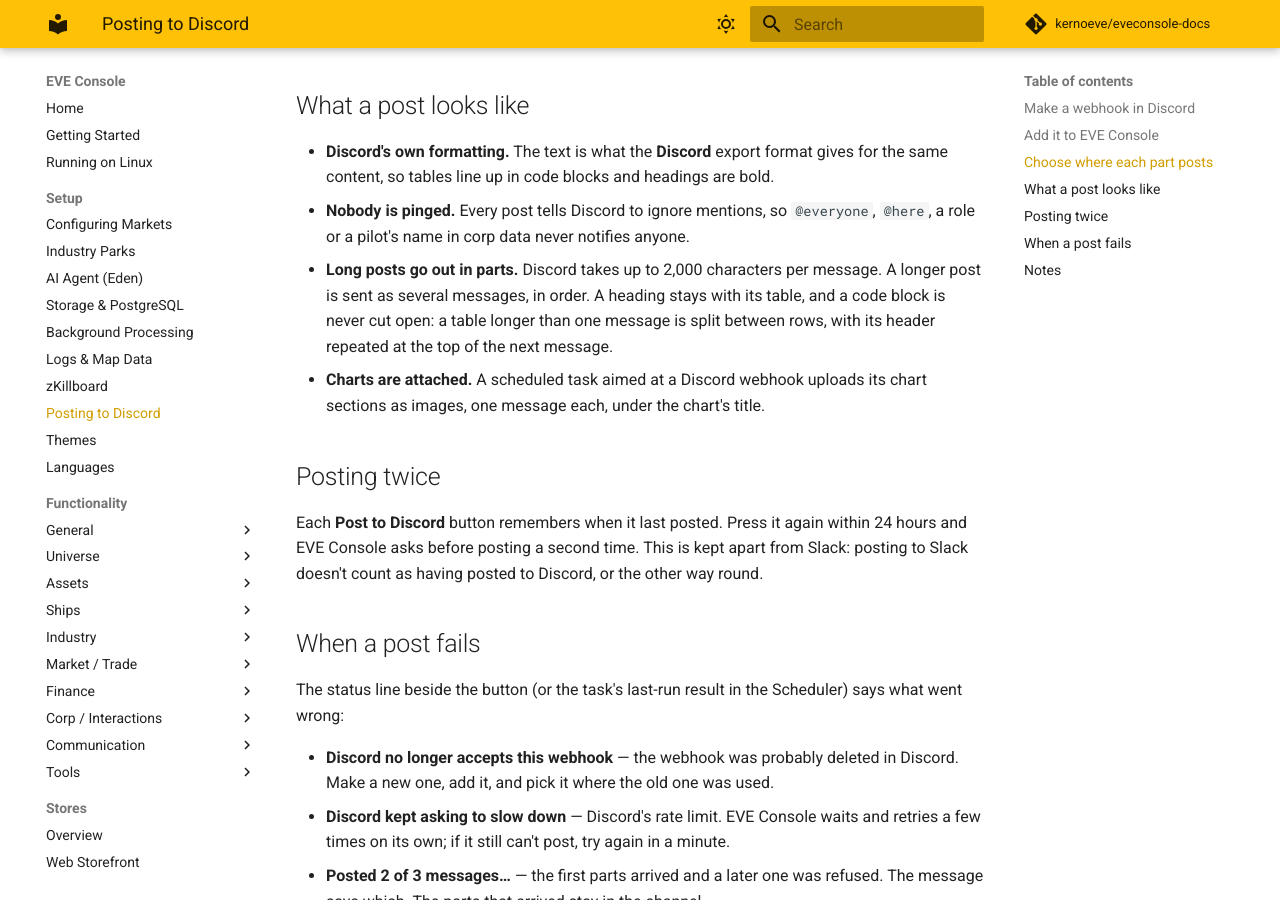
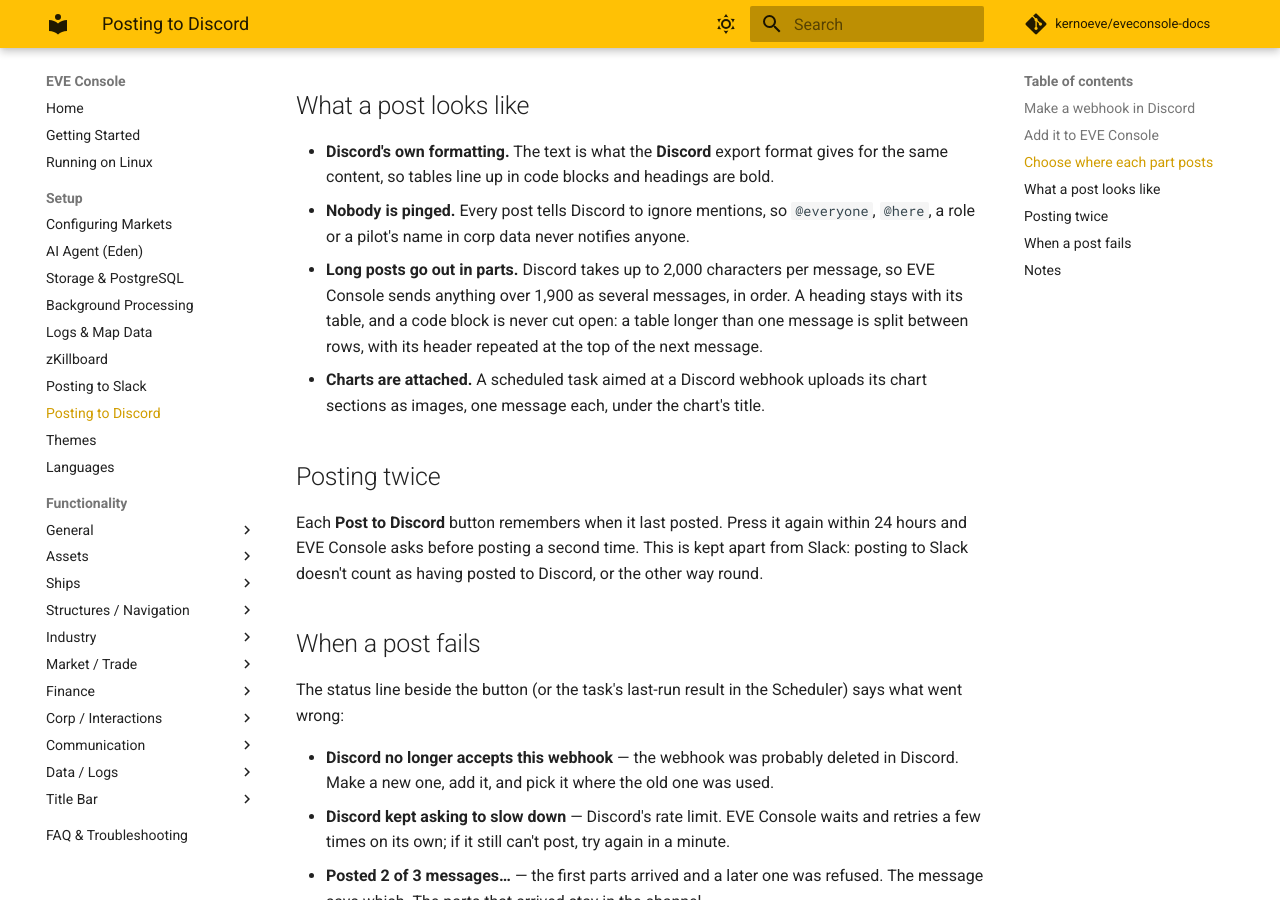
Before and after one commit to kernoeve/eveconsole-docs, an MkDocs documentation site: the page built from docs/discord.md, in a window 1280 px wide and 900 px high, scrolled down 1693 px. Built offline with MkDocs 1.6.1 and Material for MkDocs 9.7.7, drawn with Linux system fonts in a browser that asks for light colours; comment, search, counter and statistics services are not loaded.

Commit message:
Docs: Posting to Slack, and the menu grouped as the app's sidebar
A Slack setup page to pair with Discord's (connecting, webhooks, where each part
posts, splitting, keeping links safe, failures). The menu and the home page follow
the app's sidebar groups and order — Structures / Navigation, Indy Parks under
Industry, Stores under Market / Trade, Data / Logs — with Alarms and the Scheduler
under Title Bar. Discord's split point stated as 1,900 characters.

Co-Authored-By: Claude Opus 5.5 <noreply@anthropic.com>

```diff
--- a/docs/discord.md
+++ b/docs/discord.md
@@ -54,7 +54,7 @@ A part's **Post to Discord** button appears once a webhook is set for it and you
 
 - **Discord's own formatting.** The text is what the **Discord** export format gives for the same content, so tables line up in code blocks and headings are bold.
 - **Nobody is pinged.** Every post tells Discord to ignore mentions, so `@everyone`, `@here`, a role or a pilot's name in corp data never notifies anyone.
-- **Long posts go out in parts.** Discord takes up to 2,000 characters per message. A longer post is sent as several messages, in order. A heading stays with its table, and a code block is never cut open: a table longer than one message is split between rows, with its header repeated at the top of the next message.
+- **Long posts go out in parts.** Discord takes up to 2,000 characters per message, so EVE Console sends anything over 1,900 as several messages, in order. A heading stays with its table, and a code block is never cut open: a table longer than one message is split between rows, with its header repeated at the top of the next message.
 - **Charts are attached.** A scheduled task aimed at a Discord webhook uploads its chart sections as images, one message each, under the chart's title.
 
 ## Posting twice
--- a/mkdocs.yml
+++ b/mkdocs.yml
@@ -71,49 +71,55 @@ nav:
   - Running on Linux: running-on-linux.md
   - Setup:
       - Configuring Markets: configuring-markets.md
-      - Industry Parks: industry-parks.md
       - AI Agent (Eden): ai-agent-eden.md
       - Storage & PostgreSQL: storage-postgresql.md
       - Background Processing: background-processing.md
       - Logs & Map Data: logs-and-map-data.md
       - zKillboard: zkillboard.md
+      - Posting to Slack: slack.md
       - Posting to Discord: discord.md
       - Themes: themes.md
       - Languages: languages.md
+  # Grouped and ordered as the app's sidebar is (MainWindowViewModel's NavGroups), plus the
+  # two tools that open from the title bar instead.
   - Functionality:
       - General:
           - Overview: tools/overview.md
           - Worklist: tools/worklist.md
           - Characters: tools/characters.md
-          - Alarms: tools/alarms.md
-      - Universe:
+      - Assets:
+          - Assets: tools/assets.md
+          - Item Browser: tools/item-browser.md
+          - Inventory Levels: tools/inventory-levels.md
+      - Ships:
+          - Fitting: tools/fitting.md
+      - Structures / Navigation:
+          - Structure Browser: tools/structure-browser.md
           - Universe Map: tools/universe-map.md
           - Route Planner: tools/route-planner.md
           - Jump Planner & Jump Range: tools/jump-planner.md
           - Jump Bridges: tools/jump-bridges.md
-      - Assets:
-          - Assets: tools/assets.md
-          - Item Browser: tools/item-browser.md
-          - Inventory Levels: tools/inventory-levels.md
-          - Structure Browser: tools/structure-browser.md
-      - Ships:
-          - Fitting: tools/fitting.md
       - Industry:
           - Industry Jobs: tools/industry-jobs.md
+          - Indy Parks: industry-parks.md
           - Production Calculator: tools/production-calculator.md
           - Planetary Industry: tools/planetary-industry.md
           - Industry Opportunities: tools/industry-opportunities.md
       - Market / Trade:
-          - Market Levels: tools/market-levels.md
           - Market Overview: tools/market-overview.md
           - Item Valuation: tools/item-valuation.md
+          - LP Market Values: tools/lp-market-values.md
+          - Market Levels: tools/market-levels.md
+          - Contracts: tools/contracts.md
+          - Trade Opportunities: tools/trade-opportunities.md
+          - Standing Buy Orders: tools/standing-buy-orders.md
+          - Order Tracker: tools/order-tracker.md
           - Sales Tracker: tools/sales-tracker.md
-          - Order Tracker: tools/order-tracker.md
-          - Standing Buy Orders: tools/standing-buy-orders.md
           - Sale Posting: tools/sale-posting.md
-          - LP Market Values: tools/lp-market-values.md
-          - Trade Opportunities: tools/trade-opportunities.md
-          - Contracts: tools/contracts.md
+          - Stores:
+              - Overview: stores/index.md
+              - Web Storefront: stores/web-site.md
+              - EVE Mail Store: stores/eve-mail.md
       - Finance:
           - Net Worth: tools/net-worth.md
           - Income & Expense: tools/income-expense.md
@@ -125,14 +131,12 @@ nav:
       - Communication:
           - Eve Mail: tools/eve-mail.md
           - Notifications: tools/notifications.md
-      - Tools:
+      - Data / Logs:
+          - Background Processes: tools/background-processes.md
+          - ESI Explorer: tools/esi-explorer.md
+          - Error Log: tools/error-log.md
+          - Game & Chat Logs: tools/logs.md
+      - Title Bar:
+          - Alarms: tools/alarms.md
           - Scheduler: tools/scheduler.md
-          - ESI Explorer: tools/esi-explorer.md
-          - Background Processes: tools/background-processes.md
-          - Game & Chat Logs: tools/logs.md
-          - Error Log: tools/error-log.md
-  - Stores:
-      - Overview: stores/index.md
-      - Web Storefront: stores/web-site.md
-      - EVE Mail Store: stores/eve-mail.md
   - FAQ & Troubleshooting: faq-and-troubleshooting.md
```
Also changed, not shown: docs/index.md (+30 -23 lines), docs/slack.md (added, +104 -0 lines).
